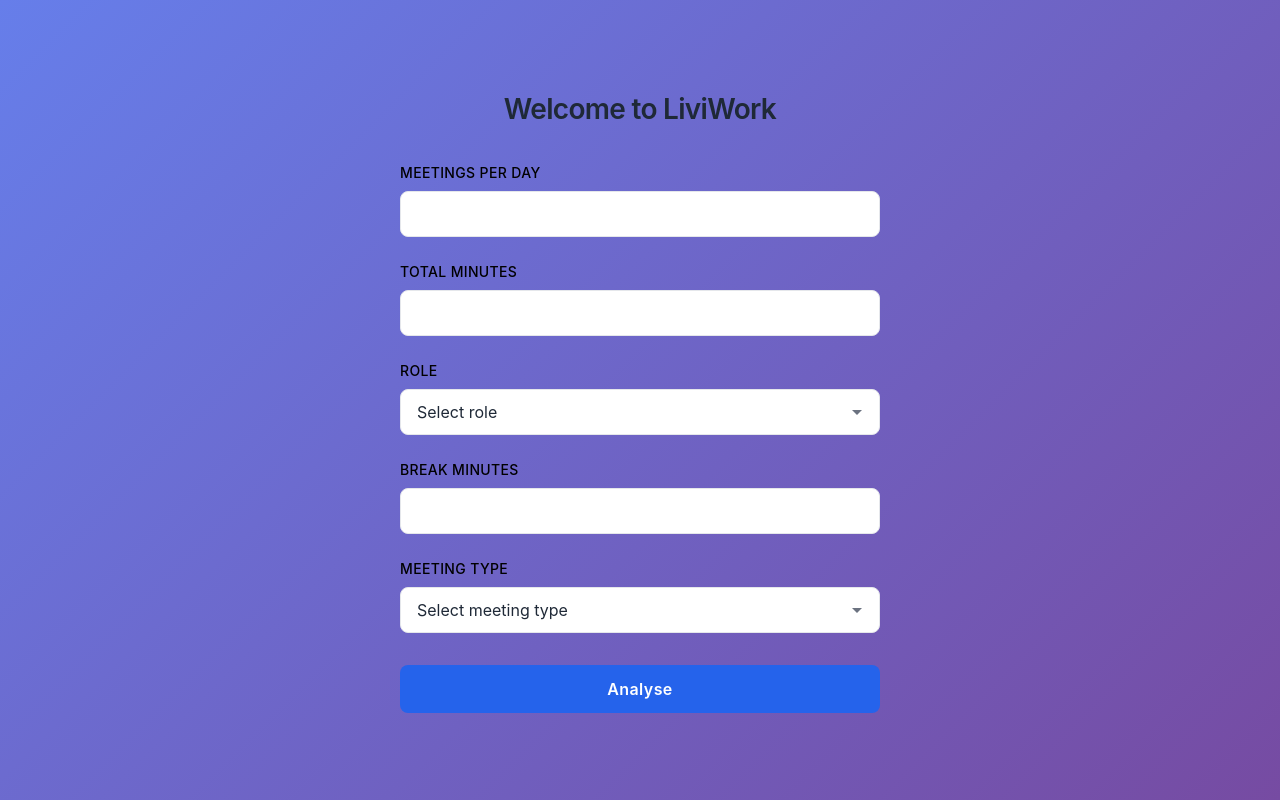
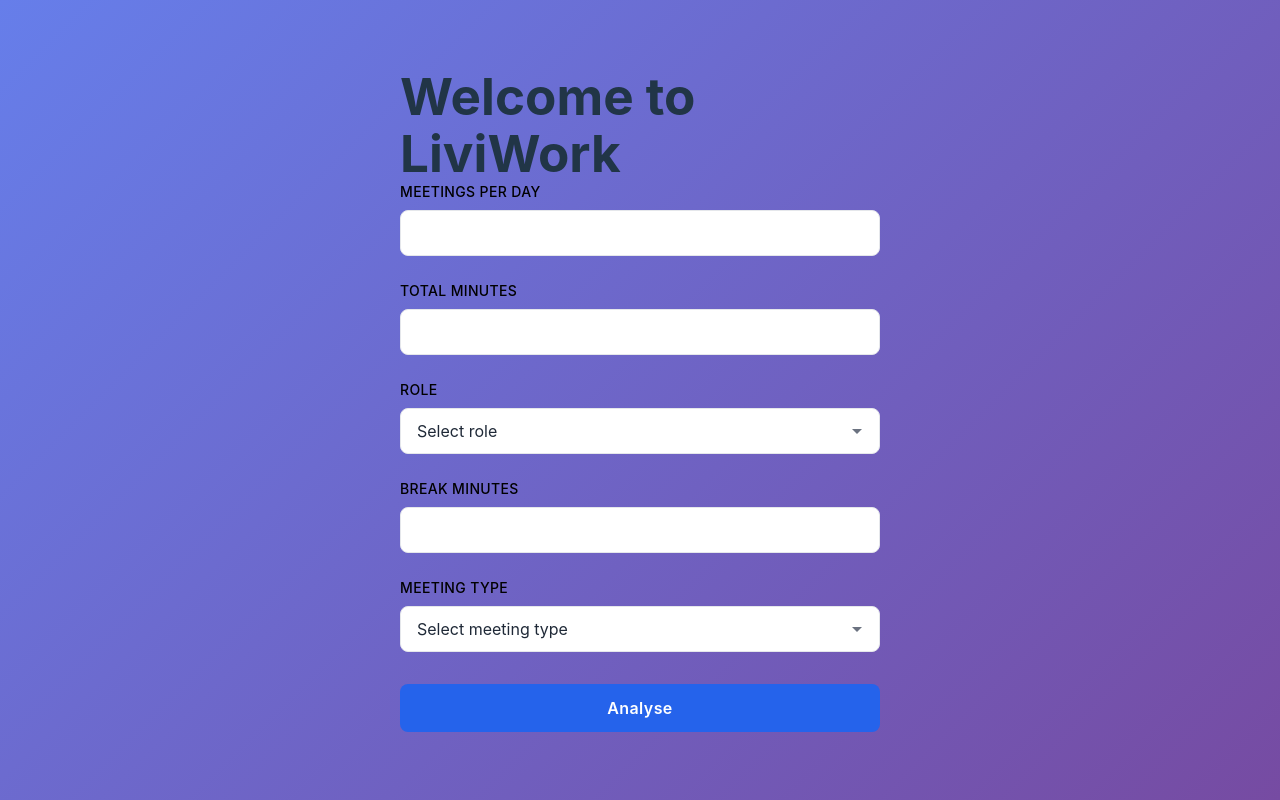
Before and after one commit to id-87/LiviWork, a React (Vite) app in the folder frontend/: page / in a window 1280 px wide. Built offline with nearby package versions, Linux system fonts and the light colour scheme.

Commit message:
Headings

```diff
--- a/frontend/src/App.jsx
+++ b/frontend/src/App.jsx
@@ -51,11 +51,11 @@
   return (
     <>
 
-      <p>Welcome to LiviWork</p>
+      <h1>Welcome to LiviWork</h1>
       {result? <>
-      <p>Fatigue Level:{result.fatigueLevel}</p>
+      <h2>Fatigue Level:{result.fatigueLevel}</h2>
 
-      <p>Confidence:{result.confidence}</p>
+      <h4>Confidence:{result.confidence}</h4>
       </>:
 
       <form onSubmit={handleSubmit}>
```
